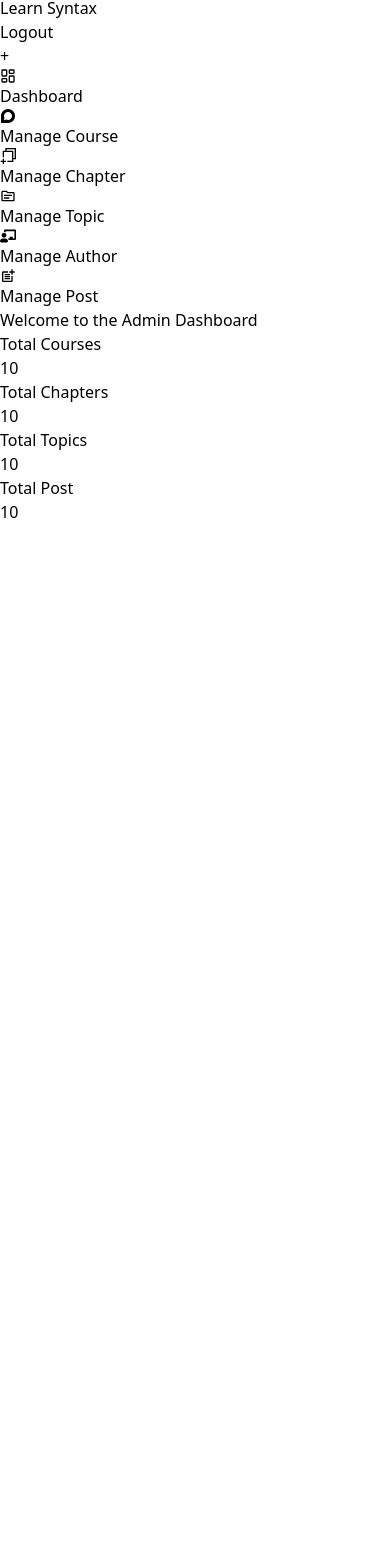
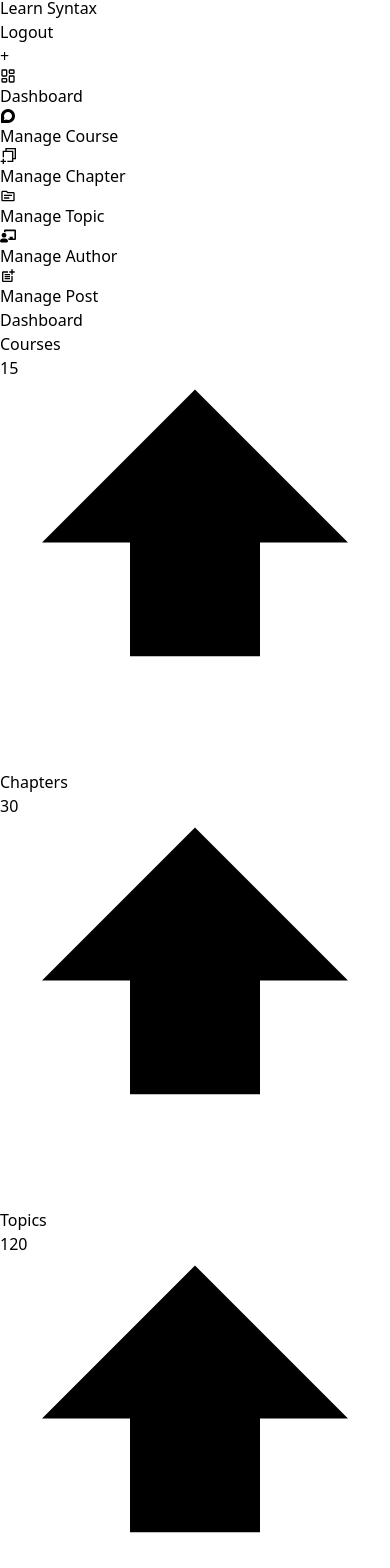
Before and after one commit to Ruchikushwah/frontend, a React (Vite) app: page /admin/dashboard in a window 390 px wide. Shown: the part 394-1962 px from the top of the page. Before the commit the page ends 918 px from the top, so only its background shows below. Built offline with nearby package versions, Linux system fonts and the light colour scheme.

Commit message:
minor changes

```diff
--- a/package.json
+++ b/package.json
@@ -10,8 +10,10 @@
     "preview": "vite preview"
   },
   "dependencies": {
+    "chart.js": "^4.4.7",
     "framer-motion": "^11.11.17",
     "react": "^18.3.1",
+    "react-chartjs-2": "^5.2.0",
     "react-dom": "^18.3.1",
     "react-icons": "^5.3.0",
     "react-loader-spinner": "^6.1.6",
--- a/src/Admin/Dashboard.jsx
+++ b/src/Admin/Dashboard.jsx
@@ -1,26 +1,142 @@
+import React from "react";
+import { Line } from "react-chartjs-2";
+import {
+  Chart as ChartJS,
+  CategoryScale,
+  LinearScale,
+  PointElement,
+  LineElement,
+  Title,
+  Tooltip,
+  Legend,
+} from "chart.js";
+
+// Register Chart.js components
+ChartJS.register(
+  CategoryScale,
+  LinearScale,
+  PointElement,
+  LineElement,
+  Title,
+  Tooltip,
+  Legend
+);
+
 const Dashboard = () => {
+  // Dummy data for courses, chapters, and topics
+  const data = {
+    courses: 15,
+    chapters: 30,
+    topics: 120,
+  };
+
+  // Chart.js data for graph (dummy data)
+  const chartData = {
+    labels: ["Week 1", "Week 2", "Week 3", "Week 4", "Week 5"],
+    datasets: [
+      {
+        label: "Courses",
+        data: [12, 15, 14, 16, 18],
+        borderColor: "#4CAF50",
+        backgroundColor: "rgba(76, 175, 80, 0.2)",
+        fill: true,
+      },
+      {
+        label: "Chapters",
+        data: [30, 32, 31, 35, 38],
+        borderColor: "#FF9800",
+        backgroundColor: "rgba(255, 152, 0, 0.2)",
+        fill: true,
+      },
+      {
+        label: "Topics",
+        data: [100, 110, 115, 120, 125],
+        borderColor: "#2196F3",
+        backgroundColor: "rgba(33, 150, 243, 0.2)",
+        fill: true,
+      },
+    ],
+  };
+
   return (
-    <div className="p-6 bg-gray-100 w-full">
-      <h2 className="text-2xl font-bold mb-4">
-        Welcome to the Admin Dashboard
-      </h2>
-      <div className="grid grid-cols-4 my-8 md:grid-cols-2 lg:grid-cols-4 gap-6 mb-6">
-        <div className=" bg-green-200 p-6 rounded-lg shadow-md">
-          <h2 className=" text-xl font-semibold">Total Courses</h2>
-          <p className=" text-3xl font-semibold">10</p>
+    <div className="container mx-auto px-4 py-6">
+      <h1 className="text-3xl font-bold text-gray-700 mb-6">Dashboard</h1>
+
+      {/* Cards Section */}
+      <div className="grid grid-cols-1 sm:grid-cols-2 md:grid-cols-3 gap-6 mb-8">
+        {/* Courses Card */}
+        <div className="bg-white p-6 rounded-lg shadow-lg flex items-center justify-between">
+          <div>
+            <h2 className="text-lg font-medium text-gray-700">Courses</h2>
+            <p className="text-2xl font-semibold text-blue-500">
+              {data.courses}
+            </p>
+          </div>
+          <div className="w-12 h-12 bg-blue-100 rounded-full flex items-center justify-center">
+            <svg
+              className="w-6 h-6 text-blue-500"
+              fill="currentColor"
+              xmlns="http://www.w3.org/2000/svg"
+              viewBox="0 0 24 24"
+              stroke="currentColor"
+              strokeWidth="2"
+            >
+              <path d="M12 2L19 9H15V16H9V9H5L12 2Z" />
+            </svg>
+          </div>
         </div>
-        <div className=" bg-red-200 p-6 rounded-lg shadow-md">
-          <h2 className=" text-xl font-semibold">Total Chapters</h2>
-          <p className=" text-3xl font-semibold">10</p>
+
+        {/* Chapters Card */}
+        <div className="bg-white p-6 rounded-lg shadow-lg flex items-center justify-between">
+          <div>
+            <h2 className="text-lg font-medium text-gray-700">Chapters</h2>
+            <p className="text-2xl font-semibold text-orange-500">
+              {data.chapters}
+            </p>
+          </div>
+          <div className="w-12 h-12 bg-orange-100 rounded-full flex items-center justify-center">
+            <svg
+              className="w-6 h-6 text-orange-500"
+              fill="currentColor"
+              xmlns="http://www.w3.org/2000/svg"
+              viewBox="0 0 24 24"
+              stroke="currentColor"
+              strokeWidth="2"
+            >
+              <path d="M12 2L19 9H15V16H9V9H5L12 2Z" />
+            </svg>
+          </div>
         </div>
-        <div className=" bg-slate-300 p-6 rounded-lg shadow-md">
-          <h2 className=" text-xl font-semibold">Total Topics</h2>
-          <p className=" text-3xl font-semibold">10</p>
+
+        {/* Topics Card */}
+        <div className="bg-white p-6 rounded-lg shadow-lg flex items-center justify-between">
+          <div>
+            <h2 className="text-lg font-medium text-gray-700">Topics</h2>
+            <p className="text-2xl font-semibold text-blue-500">
+              {data.topics}
+            </p>
+          </div>
+          <div className="w-12 h-12 bg-blue-100 rounded-full flex items-center justify-center">
+            <svg
+              className="w-6 h-6 text-blue-500"
+              fill="currentColor"
+              xmlns="http://www.w3.org/2000/svg"
+              viewBox="0 0 24 24"
+              stroke="currentColor"
+              strokeWidth="2"
+            >
+              <path d="M12 2L19 9H15V16H9V9H5L12 2Z" />
+            </svg>
+          </div>
         </div>
-        <div className=" bg-gray-300 p-6 rounded-lg shadow-md">
-          <h2 className=" text-xl font-semibold">Total Post</h2>
-          <p className=" text-3xl font-semibold">10</p>
-        </div>
+      </div>
+
+      {/* Chart Section */}
+      <div className="bg-white p-6 rounded-lg shadow-lg">
+        <h2 className="text-2xl font-semibold text-gray-700 mb-4">
+          Courses, Chapters, and Topics Progress
+        </h2>
+        <Line data={chartData} />
       </div>
     </div>
   );
--- a/src/Admin/InsertChapter.jsx
+++ b/src/Admin/InsertChapter.jsx
@@ -26,7 +26,7 @@ const InsertChapter = () => {
 
       const result = await response.json();
 
-      if (response.ok) {
+      if (result.ok) {
         alert("Chapter Added Successfully");
 
         setChapterName("");
--- a/src/Admin/ManageAuthor.jsx
+++ b/src/Admin/ManageAuthor.jsx
@@ -80,9 +80,7 @@ const ManageAuthor = () => {
                   <td className="px-6 py-4">{author.email}</td>
                   <td className="px-6 py-4">
                     <img
-                      src={`http://127.0.0.1:8000/storage/authors/${author.image}`}
-                      className="w-16 h-16"
-                    />
+                      src={`http://127.0.0.1:8000/storage/${author.image}`}className="w-16 h-16"/>
                   </td>
                   <td className="px-6 py-4 gap-4">
                     <button className="text-blue-500 hover:underline">
--- a/src/Admin/ManageChapter.jsx
+++ b/src/Admin/ManageChapter.jsx
@@ -55,11 +55,21 @@ const ManageChapter = () => {
         <table className="w-full text-sm text-left text-gray-500">
           <thead className="text-xs text-gray-400 uppercase bg-gray-100">
             <tr>
-              <th scope="col" className="px-6 py-3">ID</th>
-              <th scope="col" className="px-6 py-3">Chapter Name</th>
-              <th scope="col" className="px-6 py-3">Description</th>
-              <th scope="col" className="px-6 py-3">Slug</th>
-              <th scope="col" className="px-6 py-3">Actions</th>
+              <th scope="col" className="px-6 py-3">
+                ID
+              </th>
+              <th scope="col" className="px-6 py-3">
+                Chapter Name
+              </th>
+              <th scope="col" className="px-6 py-3">
+                Description
+              </th>
+              <th scope="col" className="px-6 py-3">
+                Slug
+              </th>
+              <th scope="col" className="px-6 py-3">
+                Actions
+              </th>
             </tr>
           </thead>
           <tbody>
@@ -69,13 +79,15 @@ const ManageChapter = () => {
                 key={chapter.id}
               >
                 <td className="px-6 py-4">{chapter.id}</td>
-                <td className="px-6 py-4">{chapter.chapter_name }</td>
-                <td className="px-6 py-4">{chapter.chapter_description }</td>
-                <td className="px-6 py-4">{chapter.chapter_slug }</td>
+                <td className="px-6 py-4">{chapter.chapter_name}</td>
+                <td className="px-6 py-4">{chapter.chapter_description}</td>
+                <td className="px-6 py-4">{chapter.chapter_slug}</td>
                 <td className="px-6 py-4">
+                  <Link to={`chapteredit/${chapter.id}`}>
                     <button className="text-blue-500 hover:underline mr-2">
                       Edit
                     </button>
+                  </Link>
                   <button
                     className="ml-2 text-red-500 hover:underline"
                     onClick={() => handleDelete(chapter.id)}
--- a/src/Home/Home.jsx
+++ b/src/Home/Home.jsx
@@ -17,20 +17,11 @@ const Home = () => {
   }, []);
   return (
     <>
-      <div className="flex items-center justify-center h-[500px] flex-col bg-black">
-        <div className="w-6/12 text-center gap-5 flex flex-col items-center text-white ">
-          <h2 className="text-5xl font-semibold ">From Syntax To Success</h2>
-          <p className="line-clamp-3 tracking-wider text-lg">
-            Lorem ipsum dolor sit amet consectetur adipisicing elit. Eveniet
-            quasi corrupti deserunt tenetur dicta repellendus libero nisi.
-          </p>
-          <input
-            type="text"
-            placeholder="Search..."
-            className="px-4 py-3 border rounded-3xl p-10 focus:outline-none"
-          />
-        </div>
-      </div>
+     <div className=" flex flex-1">
+      <img src=" " alt="" />
+      <p></p>
+
+     </div>
 
       <div>
         <Card courses={courses} />
```
Also changed, not shown: 1 other file (tests, documents, lock files or other folders). Lines whose indentation alone changed are shown as unchanged.
